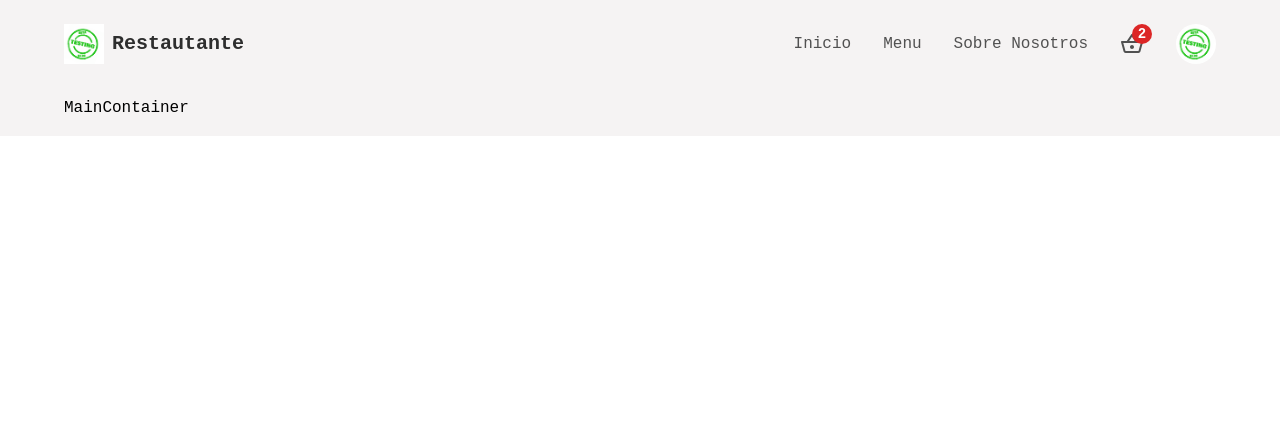
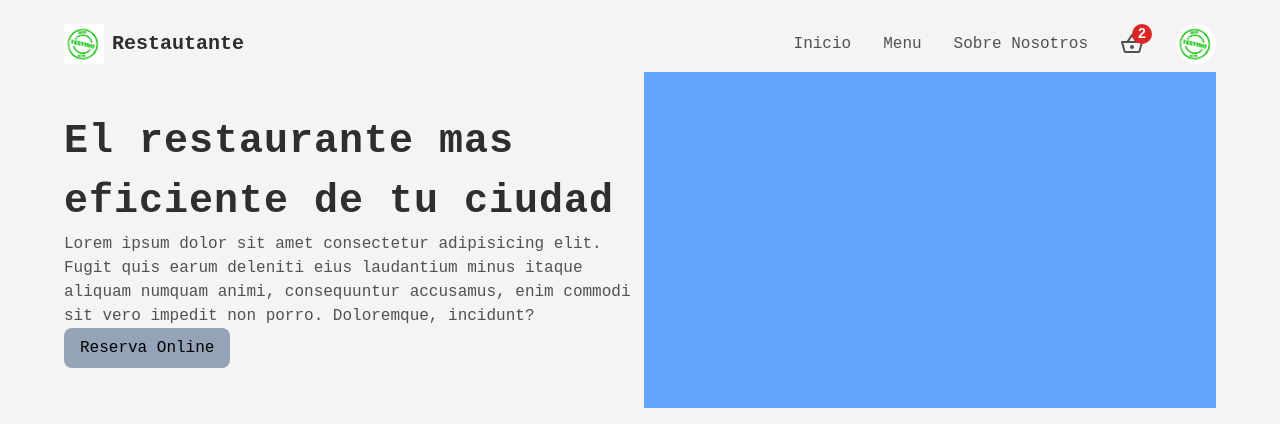
Before and after one commit to JorgeBlanco99/RestauranteApp, a React (Create React App) app: page / in a window 1280 px wide. Shown: the top 446 px of the page. Built offline with nearby package versions, Linux system fonts and the light colour scheme.

Commit message:
home page template

```diff
--- a/src/App.js
+++ b/src/App.js
@@ -7,7 +7,7 @@ const App = () => {
   <AnimatePresence exitBeforeEnter>
     <div className="w-screen h-auto flex flex-col bg-primary">
       <Header/>
-      <main className='mt-16 md:mt-20 px-16 py-4 p-8 w-full'>
+      <main className='mt-14 px-4 smd:mt-20 md:px-16 md:py-4  w-full'>
         <Routes>
           <Route path="/*" element={<MainContainer/>} />
           <Route path="/createItem" element={<CreateContainer/>} />
--- a/src/components/Header.jsx
+++ b/src/components/Header.jsx
@@ -73,7 +73,7 @@ const Header = () => {
                     user && user.email === "ikoke67@gmail.com" && (
                       <Link to={"/createItem"}>
                       <p className='px-4 py-2 flex items-center gap-3 cursor-pointer hover:bg-slate-200
-                      transition-all duration-75 ease-out text-textColor'> Nuevo Producto <MdAdd/></p>
+                      transition-all duration-75 ease-out text-textColor' onClick={()=>setIsMenu(false)}> Nuevo Producto <MdAdd/></p>
                       </Link>
                     )
                   }
@@ -114,15 +114,15 @@ const Header = () => {
                  user && user.email === "ikoke67@gmail.com" && (
                   <Link to={"/createItem"}>
                   <p className='px-4 py-2 flex items-center gap-3 cursor-pointer hover:bg-slate-200
-                  transition-all duration-75 ease-out text-textColor'> Nuevo Producto <MdAdd/></p>
+                  transition-all duration-75 ease-out text-textColor' onClick ={()=>setIsMenu(false)}> Nuevo Producto  <MdAdd/></p>
                   </Link>
                 )}
                 <ul className="flex flex-col">
-                <li className="text-base text-textColor hover:text-headingColor duration-100 transition-all ease-in-out cursor-pointer hover:bg-slate-200 gap-3 px-4 py-2">
+                <li className="text-base text-textColor hover:text-headingColor duration-100 transition-all ease-in-out cursor-pointer hover:bg-slate-200 gap-3 px-4 py-2"  onClick ={()=>setIsMenu(false)}>
                   Inicio</li>
-                <li className="text-base text-textColor hover:text-headingColor duration-100 transition-all ease-in-out cursor-pointer hover:bg-slate-200 gap-3 px-4 py-2">
+                <li className="text-base text-textColor hover:text-headingColor duration-100 transition-all ease-in-out cursor-pointer hover:bg-slate-200 gap-3 px-4 py-2"  onClick ={()=>setIsMenu(false)}>
                   Menu</li>
-                <li className="text-base text-textColor hover:text-headingColor duration-100 transition-all ease-in-out cursor-pointer hover:bg-slate-200 gap-3 px-4 py-2">
+                <li className="text-base text-textColor hover:text-headingColor duration-100 transition-all ease-in-out cursor-pointer hover:bg-slate-200 gap-3 px-4 py-2"  onClick ={()=>setIsMenu(false)}>
                   Sobre Nosotros</li>
               </ul>
                 <p className='px-4 py-2 flex items-center gap-3 cursor-pointer hover:bg-slate-200
--- /dev/null
+++ b/src/components/HomeContainer.jsx
@@ -0,0 +1,17 @@
+import React from 'react'
+
+const HomeContainer = () => {
+  return (
+    <section className='grid grid-cols-1 md:grid-cols-2 gap-2 w-full' id="home">
+    <div className='py-10'>
+      <p className=' text-[2.5rem] font-bold tracking-wide text-headingColor'> El restaurante mas eficiente de tu ciudad</p>
+      <p className='text-base text-textColor text-center md:text-left'>Lorem ipsum dolor sit amet consectetur adipisicing elit. Fugit quis earum deleniti eius laudantium minus itaque aliquam numquam animi, consequuntur accusamus, enim commodi sit vero impedit non porro. Doloremque, incidunt?</p>
+      <button type='buttom' className= 'bg-slate-400 w-full px-4 py-2 rounded-lg hover:shadow-lg  transition-all ease-in-out duration-100 md:w-auto'>Reserva Online</button>
+    </div>
+    <div className='py-2 bg-blue-400 flex-1'>
+    </div>
+  </section>
+  )
+}
+
+export default HomeContainer
--- a/src/components/MainContainer.jsx
+++ b/src/components/MainContainer.jsx
@@ -1,8 +1,11 @@
 import React from 'react'
+import HomeContainer from './HomeContainer'
 
 const MainContainer = () => {
   return (
-    <div>MainContainer</div>
+    <div className='w-full h-auto flex flex-col items-center justify-center'>
+      <HomeContainer/>
+    </div>
   )
 }
 
--- a/src/components/index.js
+++ b/src/components/index.js
@@ -1,3 +1,4 @@
 export {default as Header} from './Header'
 export{default as MainContainer} from './MainContainer'
 export {default as CreateContainer} from './CreateContainer'
+export {default as HomeContainer} from './HomeContainer'
```
